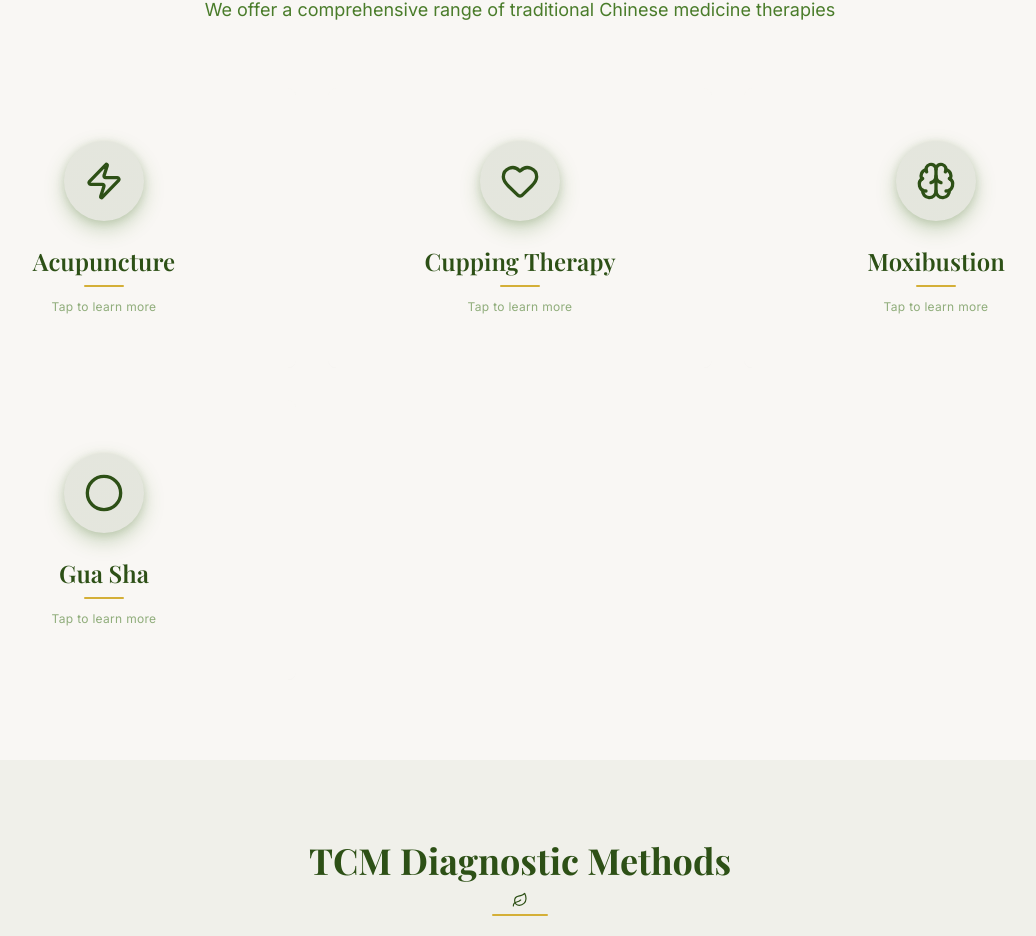
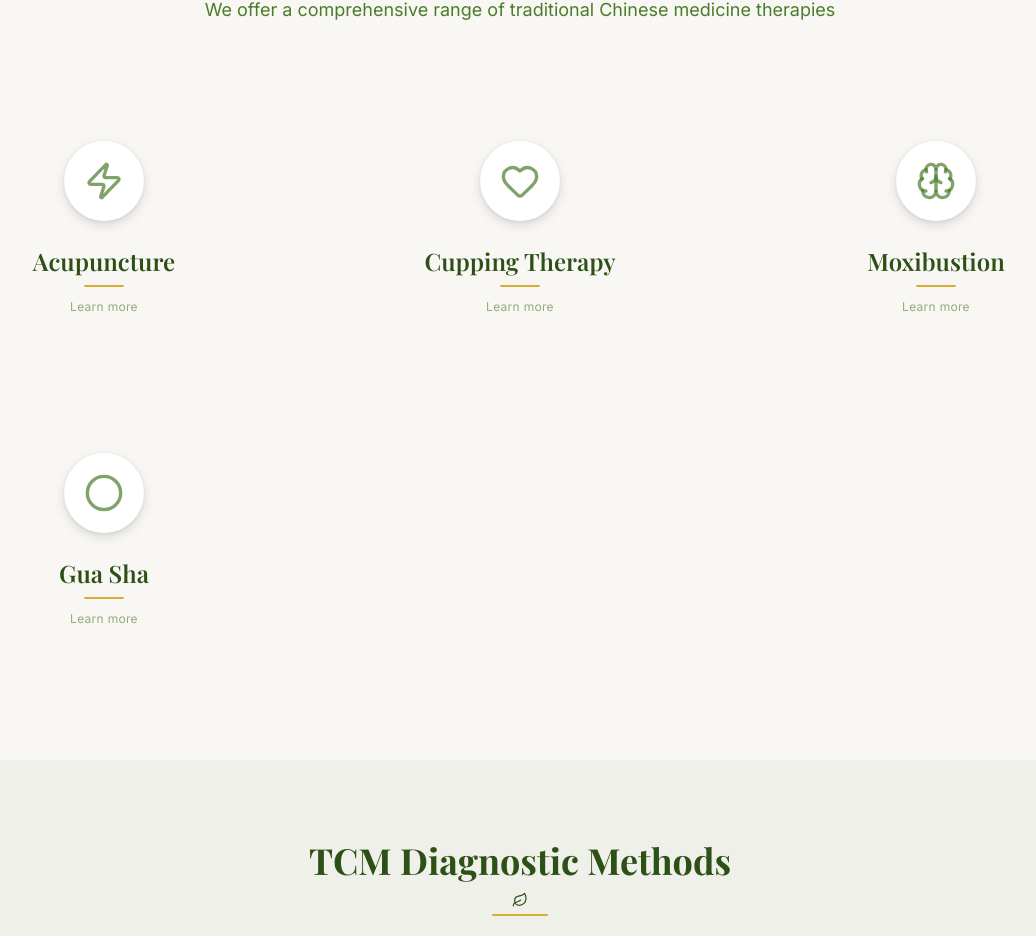
Before and after one commit to hbacalso1229/wellness-needles, a Next.js app: page /chinese-medicine in a window 1280 px wide. Shown: the part 1771-2707 px from the top of the page, without its empty margins (120-1156 px from the left). Built offline with nearby package versions, Linux system fonts and the light colour scheme; no server answers.

Commit message:
Add floating icon hover to FeatureCards and interactive polish on Chinese Medicine cards

```diff
--- a/src/app/chinese-medicine/page.tsx
+++ b/src/app/chinese-medicine/page.tsx
@@ -6,7 +6,7 @@ import { FeatureCard, HeroSection, SectionHeading } from '../../features'
 import { useBookingCtaHref } from '@/hooks/useBookingCtaHref'
 
 const diagnosisCardClass =
-  'snap-start shrink-0 w-[80vw] sm:w-[55vw] md:w-auto bg-white rounded-xl p-6 border border-accent/15 shadow-[0_8px_24px_rgba(45,80,22,0.12),0_2px_8px_rgba(45,80,22,0.08)]'
+  'group snap-start shrink-0 w-[80vw] sm:w-[55vw] md:w-auto bg-white rounded-xl p-6 border border-accent/15 shadow-[0_8px_24px_rgba(45,80,22,0.12),0_2px_8px_rgba(45,80,22,0.08)] transition-all duration-300 motion-safe:hover:-translate-y-1 motion-safe:active:-translate-y-0.5 hover:border-primary/25 active:border-primary/25 hover:shadow-[0_14px_32px_rgba(45,80,22,0.18),0_4px_12px_rgba(45,80,22,0.1)]'
 
 const principleIconClass =
   'rounded-full p-2 flex-shrink-0 shadow-[0_8px_20px_rgba(74,124,42,0.28),0_2px_8px_rgba(45,80,22,0.14)]'
@@ -290,7 +290,7 @@ export default function ChineseMedicine() {
               </div>
             </div>
 
-            <div className="bg-white rounded-xl p-8 border border-accent/15 shadow-[0_8px_24px_rgba(45,80,22,0.12),0_2px_8px_rgba(45,80,22,0.08)]">
+            <div className="bg-white rounded-xl p-8 border border-accent/15 shadow-[0_8px_24px_rgba(45,80,22,0.12),0_2px_8px_rgba(45,80,22,0.08)] transition-all duration-300 motion-safe:hover:-translate-y-1 motion-safe:active:-translate-y-0.5 hover:border-primary/25 active:border-primary/25 hover:shadow-[0_14px_32px_rgba(45,80,22,0.18),0_4px_12px_rgba(45,80,22,0.1)]">
               <h3 className="font-serif text-2xl font-semibold text-primary mb-2">
                 Evidence-Based Practice
               </h3>
--- a/src/features/ui/FeatureCard.tsx
+++ b/src/features/ui/FeatureCard.tsx
@@ -16,38 +16,21 @@ interface FeatureCardProps {
   footer?: ReactNode
 }
 
-const hoverFromClasses: Record<string, string> = {
-  'from-accent/10': 'group-hover:from-accent/20',
-  'from-blue-light/10': 'group-hover:from-blue-light/20',
-  'from-primary/10': 'group-hover:from-primary/20',
-}
-
-const hoverToClasses: Record<string, string> = {
-  'to-blue-light/10': 'group-hover:to-blue-light/20',
-  'to-accent/10': 'group-hover:to-accent/20',
-  'to-blue-primary/10': 'group-hover:to-blue-primary/20',
-  'to-primary/10': 'group-hover:to-primary/20',
-}
-
 export function FeatureCard({
   icon: Icon,
   title,
   description,
-  gradientFrom = 'from-accent/10',
-  gradientTo = 'to-blue-light/10',
   className = '',
   flippable = false,
   footer,
 }: FeatureCardProps) {
   const [isFlipped, setIsFlipped] = useState(false)
-  const hoverFrom = hoverFromClasses[gradientFrom] ?? ''
-  const hoverTo = hoverToClasses[gradientTo] ?? ''
 
   const iconCircle = (
     <div
-      className={`bg-gradient-to-br ${gradientFrom} ${gradientTo} ${hoverFrom} ${hoverTo} rounded-full w-20 h-20 flex items-center justify-center mx-auto mb-6 transition-all duration-300 shadow-[0_8px_20px_rgba(74,124,42,0.28),0_2px_8px_rgba(45,80,22,0.14)]`}
+      className="group/icon rounded-full w-20 h-20 flex items-center justify-center mx-auto mb-6 bg-white transition-all duration-300 ease-out will-change-transform shadow-[0_4px_12px_rgba(0,0,0,0.12),0_1px_4px_rgba(0,0,0,0.08)] motion-safe:hover:-translate-y-2 motion-safe:hover:scale-110 motion-safe:group-hover:-translate-y-2 motion-safe:group-hover:scale-110 hover:shadow-[0_20px_40px_rgba(74,124,42,0.4),0_8px_16px_rgba(45,80,22,0.22)] group-hover:shadow-[0_20px_40px_rgba(74,124,42,0.4),0_8px_16px_rgba(45,80,22,0.22)]"
     >
-      <Icon className="w-10 h-10 text-primary" />
+      <Icon className="w-10 h-10 text-secondary/70 transition-all duration-300 ease-out group-hover/icon:text-primary group-hover:text-primary motion-safe:group-hover/icon:scale-110 motion-safe:group-hover:scale-110" />
     </div>
   )
 
@@ -86,7 +69,7 @@ export function FeatureCard({
         aria-label={
           isFlipped
             ? `${title}. Tap to hide description.`
-            : `${title}. Tap to learn more.`
+            : `${title}. Learn more.`
         }
         onClick={toggle}
         onKeyDown={onKeyDown}
@@ -112,7 +95,7 @@ export function FeatureCard({
             </h3>
             <div className="mx-auto mb-3 h-0.5 w-10 rounded-full bg-gold" aria-hidden="true" />
             <p className="text-xs text-secondary/60 tracking-wide">
-              Tap to learn more
+              Learn more
             </p>
           </div>
 
```
